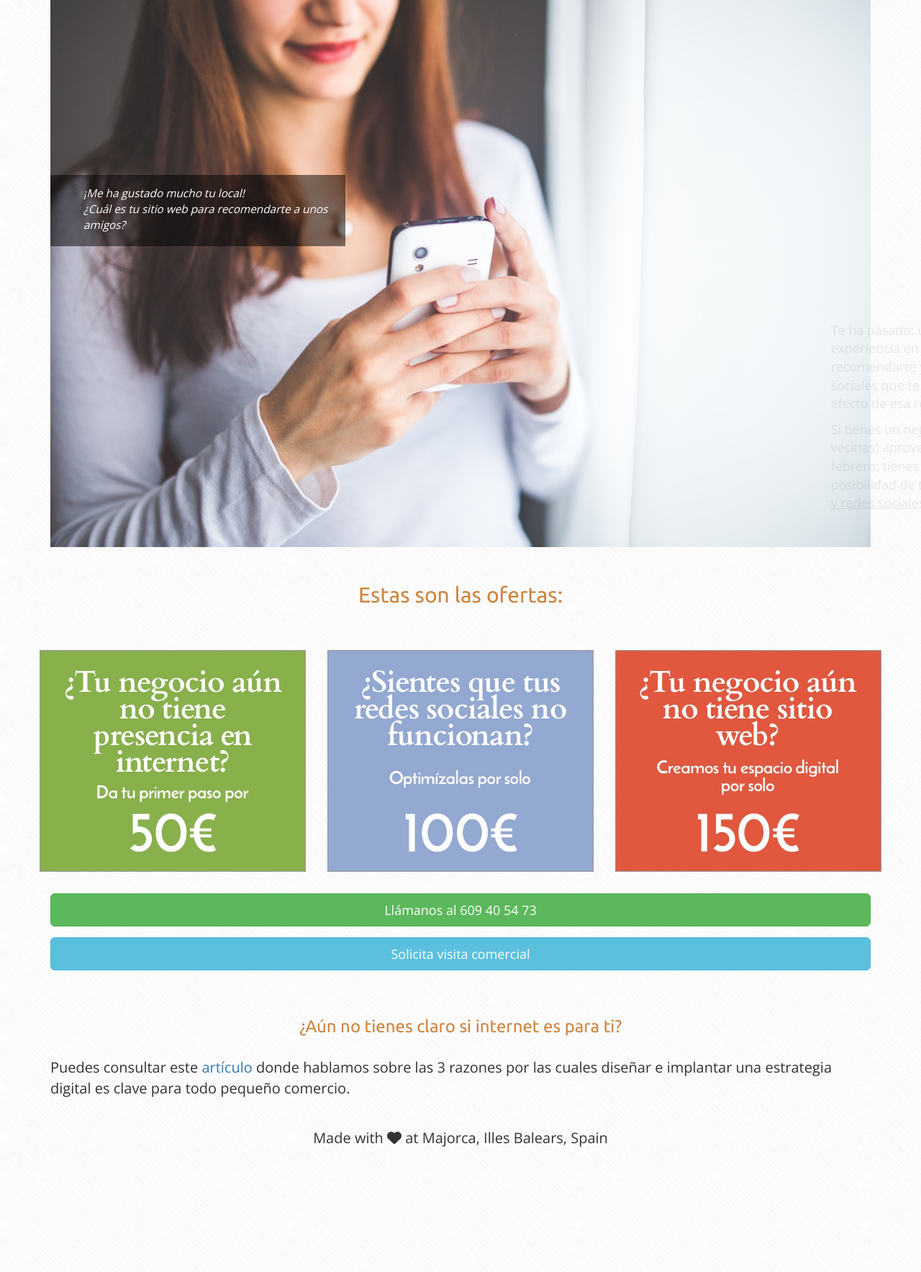
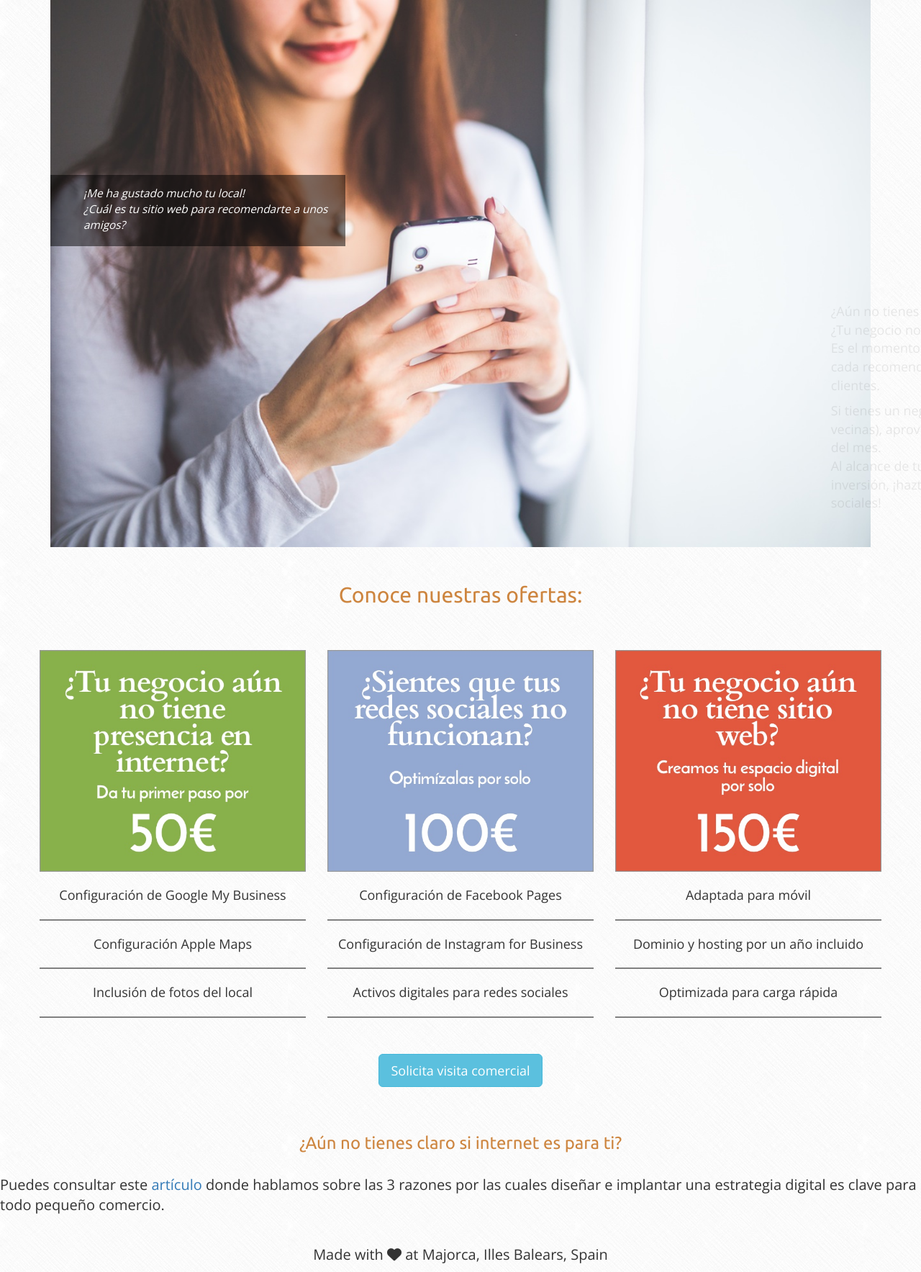
Before and after one commit to cmarchena/cmarchena.github.io, a Jekyll site: the page built from promoinca.html, in a window 1280 px wide. Shown: the whole page at 72% size. Built offline with Jekyll 4.4.1, drawn with Linux system fonts in a browser that asks for light colours; nearby versions of some CDN libraries; some web fonts are replaced; before the commit the page ends 1605 px from its top, so only the background shows below that.

Commit message:
Change landing inca

```diff
--- a/_config.yml
+++ b/_config.yml
@@ -13,7 +13,7 @@
 # you will see them accessed via {{ site.title }}, {{ site.email }}, and so on.
 # You can create any custom variable you would like, and they will be accessible
 # in the templates via {{ site.myvariable }}.
-title: Carlos Marchena Marketing - Web Development
+title: Carlos Marchena - Marketing / Web Development
 email: cmarchena77@gmail.com
 description: > # this means to ignore newlines until "baseurl:"
   Write an awesome description for your new site here. You can edit this
--- a/_includes/headerpost.html
+++ b/_includes/headerpost.html
@@ -1,7 +1,7 @@
 <div id="header-post-container">
 
-    <img class="img-responsive center-block" id="header-bg" src="{{site.url}}/assets/img/headerpost.jpg" alt="">
-    <img class="img-responsive center-block" id="header-bgsq" src="{{site.url}}/assets/img/headerpostsq.jpg" alt="">
+    <img class="img-responsive center-block" id="header-bg" src="{{site.url}}/assets/img/headerpost1.jpg" alt="">
+    <img class="img-responsive center-block" id="header-bgsq" src="{{site.url}}/assets/img/headerpostsq1.jpg" alt="">
 
 
   {% include navesppost.html %}
--- a/assets/css/main.scss
+++ b/assets/css/main.scss
@@ -200,7 +200,7 @@ section {
 }
 /* ********************** .HERO COVER******************************************* */
 hr {
-    border: orange 2px solid;
+    border: gray 1px solid;
 }
 
 .btn-default a {
@@ -304,7 +304,7 @@ label {
         flex-direction: column;
         left: auto;
         right: auto;
-        bottom: 7vw;
+        bottom: 9vw;
         width: 100%;
         text-align: center;
         padding: 4em;
@@ -380,12 +380,12 @@ label {
     }
     @keyframes headpost1 {
         0% {
-            bottom: 2vw;
+            bottom: 0vw;
             opacity: 0;
         }
 
         100% {
-            bottom: 4vw;
+            bottom: 9vw;
             opacity: 1;
         }
     }
@@ -470,3 +470,10 @@ label {
     }
 
   //  ****************** /MOBILE ******************
+.features{
+  ul li{
+    margin-top:20px;
+    font-size:0.9em;
+    text-align: center;
+  }
+}
--- a/promoinca.html
+++ b/promoinca.html
@@ -11,22 +11,63 @@ title: promoinca
     <p><em>¡Me ha gustado mucho tu local!<br> ¿Cuál es tu sitio web para recomendarte a unos amigos?</em></p>
   </div>
     <div id="box2">
-      <p>Te ha pasado: un cliente vive una gran experiencia en tu negocio, quiere recomendarte y tu no tienes web ni redes sociales que te permitan <u>aumentar</u> el efecto de esa recomendación.</p>
-      <p>Si tienes un negocio en Inca (o zonas vecinas) aprovecha esta oferta del mes de febrero: tienes al alcance de tu mano la posibilidad de tener <u>presencia en internet y redes sociales</u> por un excelente precio. </p>
+      <p>¿Aún no tienes presencia en Internet?
+        <br>¿Tu negocio no tiene web ni redes sociales?
+  <br>Es el momento de <u>aumentar</u> el efecto de cada recomendación y multiplicar tus clientes.</p>
+
+  <p>Si tienes un negocio en Inca (o zonas vecinas), aprovecha nuestras promociones del mes.
+    <br>Al alcance de tu mano y por una mínima inversión, ¡hazte visible en internet y redes sociales!
+  </p>
+
+
     </div>
 </div>
 
 <div class="row">
-  <h2 class="text-center">Estas son las ofertas:</h2>
+  <h2 class="text-center">Conoce nuestras ofertas:</h2>
   <div class="row">
-      <div class="col-xs-12 col-md-4"><img class="img-responsive center-block" src="../assets/img/promo1.jpg" alt=""></div>
-      <div class="col-xs-12 col-md-4"><img class="img-responsive center-block" src="../assets/img/promo2.jpg" alt=""></div>
-      <div class="col-xs-12 col-md-4"><img class="img-responsive center-block" src="../assets/img/promo3.jpg" alt=""></div>
+      <div class="col-xs-12 col-md-4"><img class="img-responsive center-block" src="../assets/img/promo1.jpg" alt="">
+      <div class="features">
+        <ul class="list-unstyled">
+          <li><p>Configuración de Google My Business</p></li><hr>
+          <li><p>Configuración Apple Maps</p></li><hr>
+          <li><p>Inclusión de fotos del local</p></li><hr>
+
+        </ul>
+      </div>
+
+      </div>
+      <div class="col-xs-12 col-md-4"><img class="img-responsive center-block" src="../assets/img/promo2.jpg" alt="">
+        <div class="features">
+          <ul class="list-unstyled">
+            <li><p>Configuración de Facebook Pages</p></li><hr>
+            <li><p>Configuración de Instagram for Business</p></li><hr>
+            <li><p>Activos digitales para redes sociales</p></li><hr>
+
+          </ul>
+
+        </div>
+
+    </div>
+    <div class="col-xs-12 col-md-4"><img class="img-responsive center-block" src="../assets/img/promo3.jpg" alt="">
+      <div class="features">
+        <ul class="list-unstyled">
+          <li><p>Adaptada para móvil</p></li><hr>
+          <li><p>Dominio y hosting por un año incluido</p></li><hr>
+          <li><p>Optimizada para carga rápida</p></li><hr>
+
+        </ul>
+
+      </div>
+    </div>
+    </div>
+
   </div>
 </div>
 <div class="row">
-    <div class="col-xs-12 col-md-12 text-center"> <a href="tel:609405473" class="btn btn-success btn-block btn-lg">Llámanos al 609 40 54 73</a></div>
-    <div class="col-xs-12 col-md-12 text-center"> <a href="mailto:cmarchena77@gmail.com" class="btn btn-info btn-block btn-lg">Solicita visita comercial</a></div>
+    <!-- <div class="col-xs-12 col-md-12 text-center"> <a href="tel:609405473" class="btn btn-success btn-block btn-lg">Llámanos al 609 40 54 73</a></div> -->
+    <!-- <div class="col-xs-12 col-md-12 text-center"> <a href="mailto:cmarchena77@gmail.com" class="btn btn-info btn-block btn-lg">Solicita visita comercial</a></div> -->
+    <div class="col-xs-12 col-md-12 text-center"> <a href="mailto:cmarchena77@gmail.com" class="btn btn-info btn-lg">Solicita visita comercial</a></div>
 </div>
 <div class="row">
     <div class="col-xs-12">
```
Also changed, not shown: promoinca2.html (added, +42 -0 lines), assets/img/headerpost1.jpg (added), assets/img/headerpostsq1.jpg (added).
